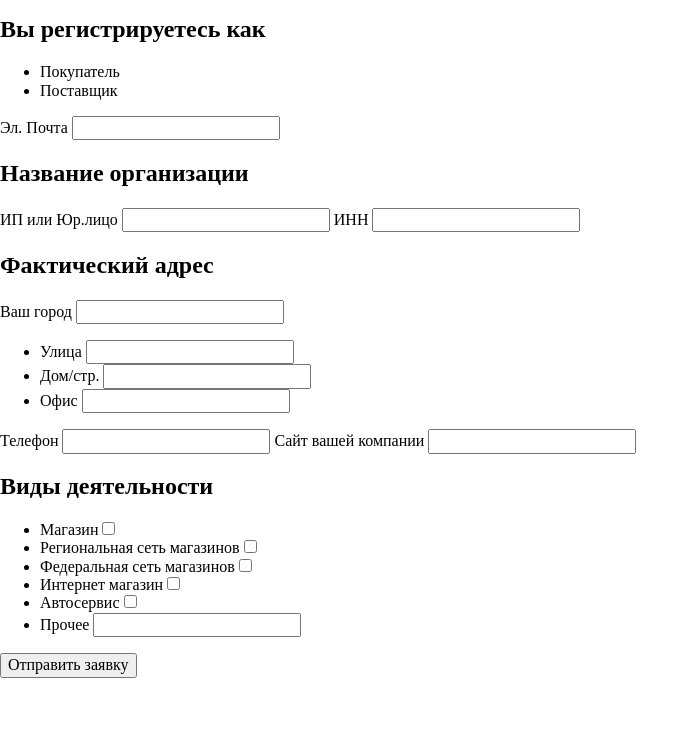
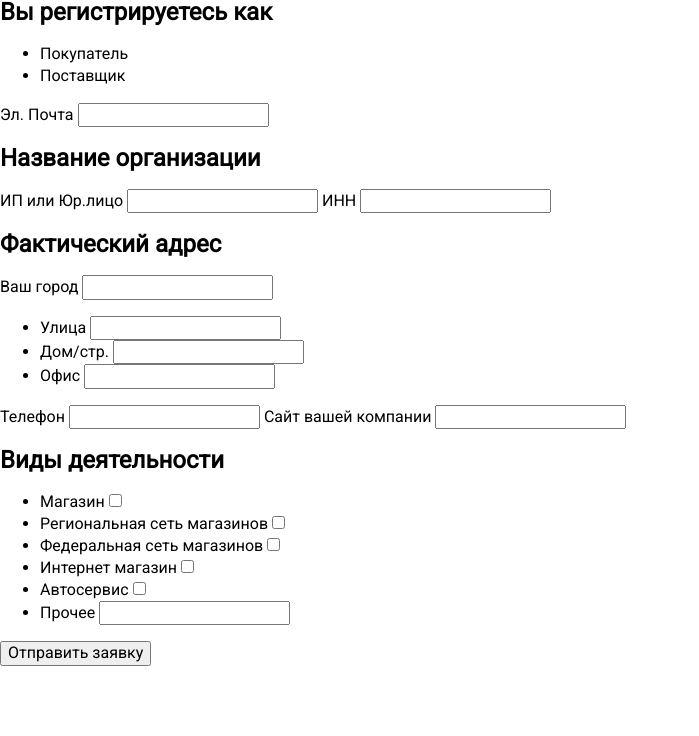
Before and after one commit to SmerchProsto/TestMission, a plain HTML site: page index.html in a window 1280 px wide. Shown: the part 64-800 px from the top of the page, without its empty margins (0-699 px from the left). Drawn offline with Linux system fonts and the light colour scheme.

Commit message:
font roboto was included inside index.html and block defaut style was setted inside main.css

```diff
--- a/css/main.css
+++ b/css/main.css
@@ -1,4 +1,18 @@
+		/* DEFAULT SETTINGS */
+
+* {
+	box-sizing: border-box;
+}
+
 html, body, form {
 	margin: 0;
 	padding: 0;
 }
+
+body {
+	font-family: "Roboto", sans-serif;
+	font-size: 16px;
+	line-height: 22px;
+	color: #000000;
+	background-color: #ffffff;
+}
--- a/index.html
+++ b/index.html
@@ -4,6 +4,7 @@
 	<meta charset="UTF-8">
 	<meta name="viewport" content="width=device-width, initial-scale=1.0">
 	<link rel="stylesheet" href="css/normalize.css">
+	<link href="https://fonts.googleapis.com/css?family=Roboto" rel="stylesheet">
 	<link rel="stylesheet" href="css/main.css">
 	<title>Форма</title>
 </head>
```
